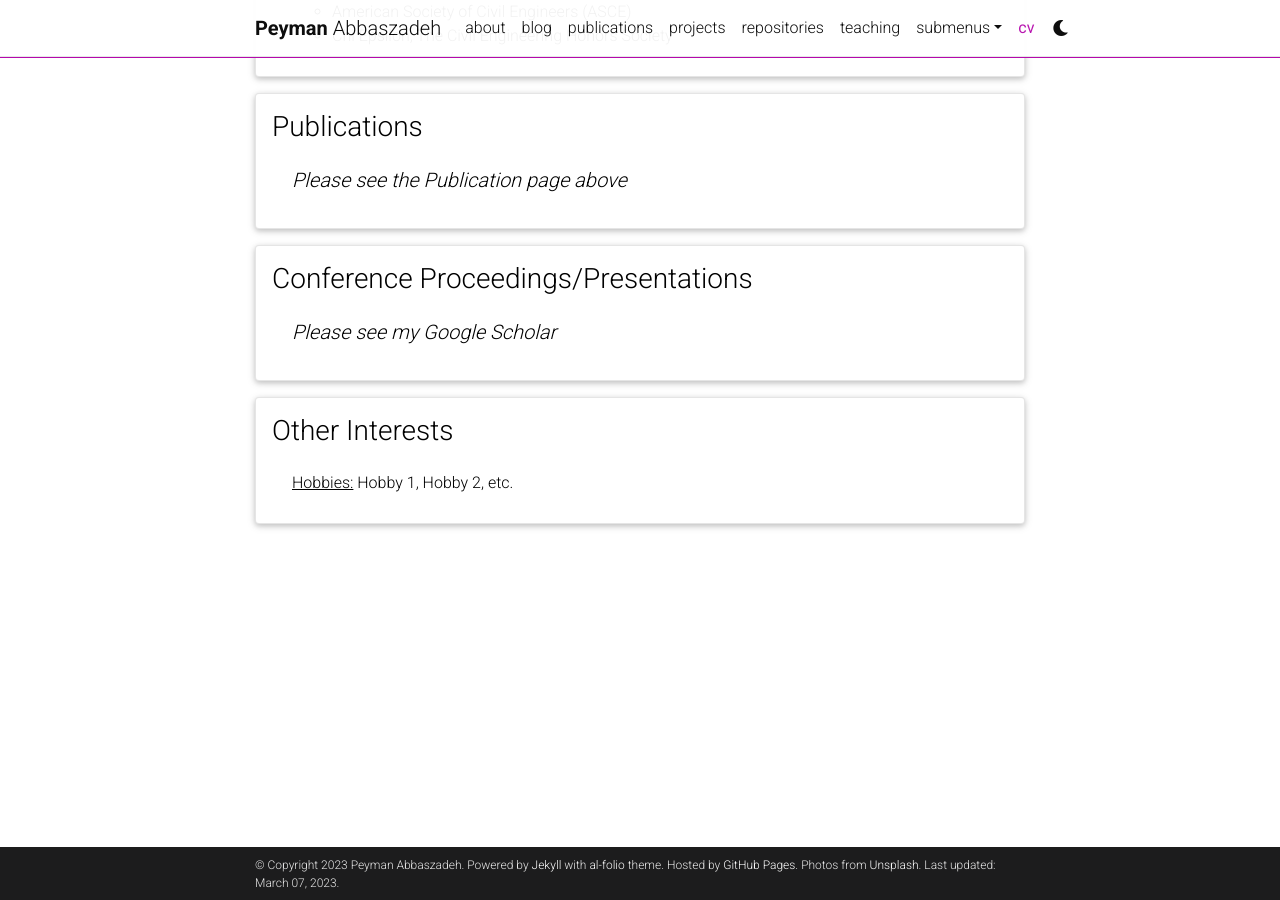
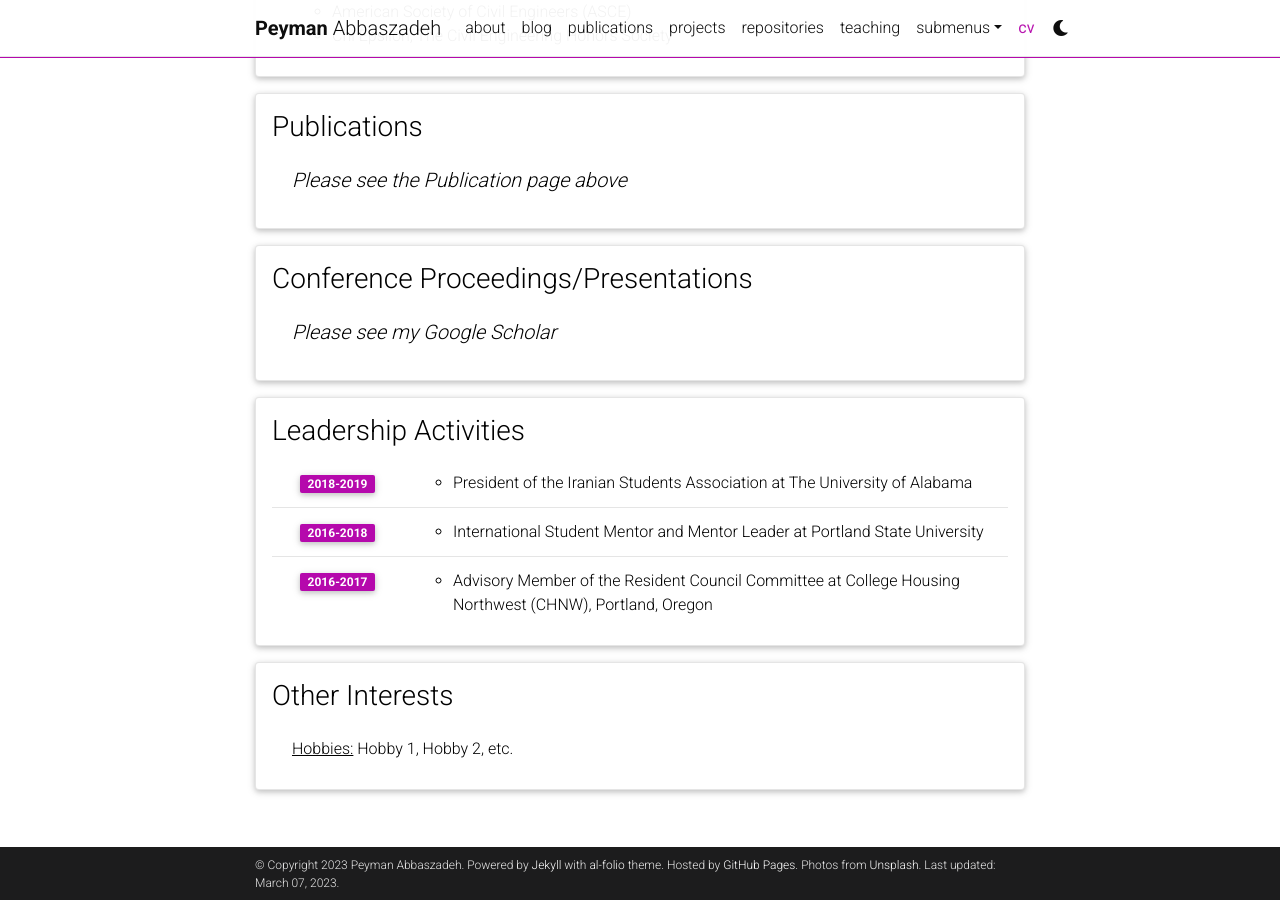
Before and after one commit to Pabbaszadeh/Pabbaszadeh.github.io, a Jekyll site: the page built from _pages/cv.md, in a window 1280 px wide and 900 px high, scrolled down 3741 px. Built offline with Jekyll 4.4.1, drawn with Linux system fonts in a browser that asks for light colours; comment, search, counter and statistics services are not loaded; a style sheet for code colours, icons or effects is not loaded.

Commit message:
Update cv.yml

```diff
--- a/_data/cv.yml
+++ b/_data/cv.yml
@@ -170,6 +170,19 @@
     - title: Please see my Google Scholar
       items:
 
+- title: Leadership Activities
+  type: time_table
+  contents:
+    - year: 2018-2019
+      items:
+        - President of the Iranian Students Association at The University of Alabama
+    - year: 2016-2018
+      items:
+        - International Student Mentor and Mentor Leader at Portland State University
+    - year: 2016-2017
+      items:
+        - Advisory Member of the Resident Council Committee at College Housing Northwest (CHNW), Portland, Oregon
+
 - title: Other Interests
   type: list
   contents:
```
